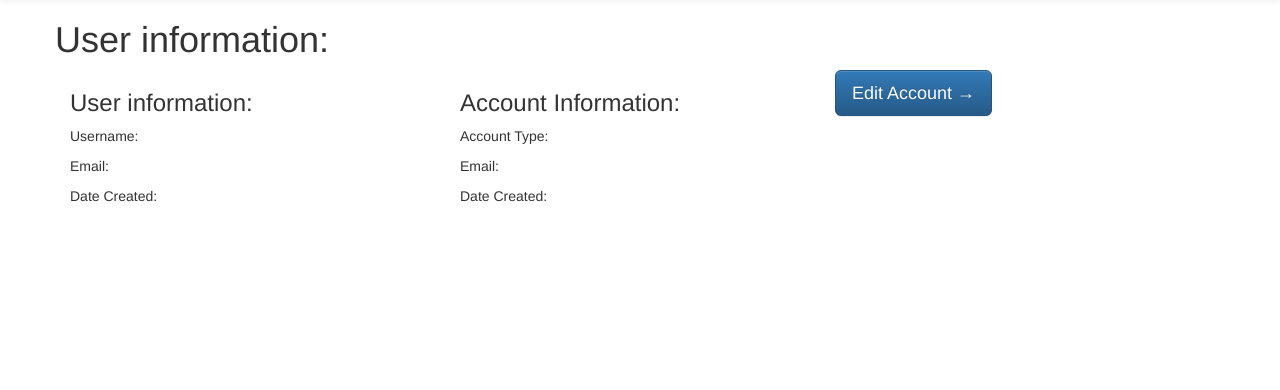
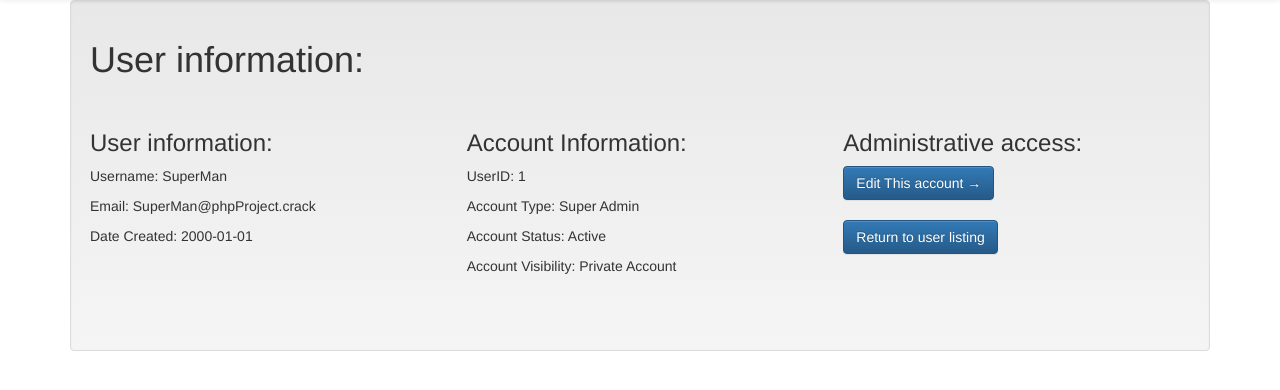
Before and after one commit to bkohler616/PhpLoginSys, a PHP site: page /User.php?UserID=1 in a window 1280 px wide. Shown: the part 51-441 px from the top of the page. Run offline with PHP 8.4, Linux system fonts and the light colour scheme; a user stored in the database is signed in; data comes from the database, SQL or seed files in the repository.

Commit message:
User page works for both user and admin sides. Moved salt creator to phpItems. Expanded phpItems classes to support returns. Changed superman's password and salt, as well as made him a real super-admin. logout now just starts a session, as it doesn't require anything else.

```diff
--- a/AccountEdit.php
+++ b/AccountEdit.php
@@ -38,7 +38,8 @@ require_once('phpItems.php'); ?>
             <div>
                 <input type="radio" name="accountVisibilityPublic" value=<?php AccountVisibility::PublicAccount ?>>
                 Visible to Other Users<br>
-                <input type="radio" name="accountVisibilityPrivate" value=<?php AccountVisibility::PublicAccount ?>> Not
+                <input type="radio" name="accountVisibilityPrivate" value=<?php AccountVisibility::PrivateAccount ?>>
+                Not
                 Visible to Other Users<br>
             </div>
 
--- a/Logout.php
+++ b/Logout.php
@@ -9,7 +9,7 @@
 /**
  * @param $_SESSION array - The session to destroy.
  */
-StartSessionSafely();
+session_start();
 $_SESSION = array();
 unset($_SESSION);
 session_destroy();
--- a/MainDatabase.sql
+++ b/MainDatabase.sql
@@ -64,9 +64,9 @@ CREATE TABLE Users (
 
 #Generate the super user.
 INSERT INTO Users (AccountTypeID, Username, Email, PasswordHash, PasswordSalt, AccountStatusID, AccountVisibilityID, DateCreated)
-VALUES (3, 'SuperMan', 'SuperMan@phpProject.crack',
-        '794d4b0fb26f63ed17db55b61dc269b36709a6326a5edd0b1d836da50b0ad9d6',
-        'FGHruFkles', 4, 1, '2000-1-1');
+VALUES (4, 'SuperMan', 'SuperMan@phpProject.crack',
+        '7947c5b676fb48dc824e0c9f751b27bc775c4343edc9bc4d0c7602c43c29990e',
+        'j?(,9F7RbT', 1, 1, '2000-1-1');
 
 CREATE TABLE LoginAction (
   LoginActionID INT AUTO_INCREMENT NOT NULL,
--- a/SignUp.php
+++ b/SignUp.php
@@ -99,11 +99,6 @@ RedirectIfLoggedIn();
      * Return - Type: String
      *          Value: The salt in a string form.
      */
-    function passwordSalt()
-    {
-        $salt = chr(mt_rand(33, 126)) . chr(mt_rand(33, 126)) . chr(mt_rand(33, 126)) . chr(mt_rand(33, 126)) . chr(mt_rand(33, 126)) . chr(mt_rand(33, 126)) . chr(mt_rand(33, 126)) . chr(mt_rand(33, 126)) . chr(mt_rand(33, 126)) . chr(mt_rand(33, 126));
-        return $salt;
-    }
 
     ?>
     <form class="form-signin" method="post">
--- a/User.php
+++ b/User.php
@@ -1,6 +1,5 @@
 <?php
 $activePage = "User";
-
 /**
  * Created by PhpStorm.
  * User: bkohler
@@ -10,13 +9,23 @@ $activePage = "User";
 require_once('phpItems.php');
 StartSessionSafely();
 $allowedAccess = false;
+$adminAccess = false;
+$IsOwnPage = false;
 
 if(isset($_GET['UserID']))
 {
 
-    if(isset($_SESSION['UserID']) && $_SESSION['UserID'] == $_GET['UserID'])
+    if ((isset($_SESSION['UserID']) && $_SESSION['UserID'] == $_GET['UserID']))
     {
         $allowedAccess = true;
+        $IsOwnPage = true;
+        $activePage = "OwnUser";
+        if ($_SESSION['AccountTypeID'] == AccountType::Administrator || $_SESSION['AccountTypeID'] == AccountType::SuperAdministrator) {
+            $adminAccess = true;
+        }
+    } elseif (isset($_SESSION['UserID']) && ($_SESSION['AccountTypeID'] == AccountType::Administrator || $_SESSION['AccountTypeID']) == AccountType::SuperAdministrator) {
+        $allowedAccess = true;
+        $adminAccess = true;
     }
     else {
         $query = mysqli_query($connection, "SELECT AccountVisibilityID FROM Users WHERE UserID = " . $_SESSION['UserID']);
@@ -40,7 +49,7 @@ if(isset($_GET['UserID']))
 
 //Should be able to see information now. Spool up info.
 
-$query = mysqli_query($connection, "SELECT UserID, AccountTypeID, Username, Email, AccountStatusID, AccountVisibilityID, DateCreated FROM Users WHERE" . $_SESSION['UserID']);
+$query = mysqli_query($connection, "SELECT UserID, AccountTypeID, Username, Email, AccountStatusID, AccountVisibilityID, DateCreated FROM Users WHERE UserID = " . $_SESSION['UserID']);
 if (!$query || !isset($query)) die($connection->error);
 $data = $query->fetch_assoc();
 ?>
@@ -64,20 +73,34 @@ $data = $query->fetch_assoc();
 <body>
 <?php require_once("NavBar.php"); ?>
 <div class="container">
-    <div class="row">
+    <div class="well">
         <h1>User information:</h1>
-        <a class="btn btn-primary btn-lg" href="AccountEdit.php" role="button">Edit Account &rightarrow;</a>
-        <div class="col-md-4">
-            <h3>User information:</h3>
-            <p>Username: <?php $data['Username'] ?></p>
-            <p>Email: <?php $data['Email'] != "" ?$data['Email'] : "Not setup"  ?></p>
-            <p>Date Created: <?php $data['DateCreated'] ?></p>
-        </div>
-        <div class="col-md-4">
-            <h3>Account Information:</h3>
-            <p>Account Type: <?php $data['Username'] ?></p>
-            <p>Email: <?php $data['Email'] != "" ?$data['Email'] : "Not setup"  ?></p>
-            <p>Date Created: <?php $data['DateCreated'] ?></p>
+        <br/>
+        <div class="row">
+            <div class="col-md-4">
+                <h3>User information:</h3>
+                <p>Username: <?php echo $data['Username'] ?></p>
+                <p>Email: <?php echo $data['Email'] != "" ? $data['Email'] : "Not setup" ?></p>
+                <p>Date Created: <?php echo $data['DateCreated'] ?></p>
+            </div>
+            <div class="col-md-4">
+                <h3>Account Information:</h3>
+                <p>UserID: <?php echo $data['UserID'] ?></p>
+                <p>Account Type: <?php echo AccountType::GetAccountType($data['AccountTypeID']) ?></p>
+                <p>Account Status: <?php echo AccountStatus::GetAccountStatus($data['AccountStatusID']) ?></p>
+                <p>Account
+                    Visibility: <?php echo AccountVisibility::GetAccountVisibility($data['AccountVisibilityID']) ?></p>
+            </div>
+            <div class="col-md-4">
+                <?php if ($adminAccess) {
+                    echo "<h3>Administrative access: </h3>";
+                    echo "<a class='btn btn-primary' href='./AccountEdit.php?UserID=" . $data['UserID'] . "'>Edit This account &rightarrow;</a></br></br>";
+                    echo "<a class='btn btn-primary' href='./UserListing.php'>Return to user listing</a>";
+                } else if ($IsOwnPage) {
+                    echo "<a class='btn btn-primary' href='./AccountEdit?UserID=" . $data['UserID'] . "'>Edit This account &rightarrow;</a>";
+                }
+                ?>
+            </div>
         </div>
     </div>
 </div>
--- a/phpItems.php
+++ b/phpItems.php
@@ -3,6 +3,7 @@ $connection = new mysqli("localhost", "root", "", "phpproject");
 
 $passwordRegex = "/^(?=.*[\\p{Ll}])(?=.*[\\p{Lu}])(?=.*\\d)(?=.*[.?~!@#$%^;*])[\\p{L}\\d\\.?~!@#$%^;*]{8,}/";
 $usernameRegex = "/^(?=.*[a-zA-Z]{1,})(?=.*[\\d]{0,})[a-zA-Z0-9]{5,30}$/";
+$emailRegex = "^([a-z0-9_\\.-]+\\@[\\da-z\\.-]+\\.[a-z\\.]{2,6})$";
 
 /**
  * This will start a session with the username given. Will grab the userID
@@ -11,7 +12,7 @@ $usernameRegex = "/^(?=.*[a-zA-Z]{1,})(?=.*[\\d]{0,})[a-zA-Z0-9]{5,30}$/";
  */
 function Login($username, $connection)
 {
-    $query = mysqli_query($connection, "SELECT * FROM Users WHERE Username = '$username'");
+    $query = mysqli_query($connection, "SELECT UserID, Username, AccountTypeID, AccountStatusID FROM Users WHERE Username = '$username'");
     if (!$query || !isset($query)) die($connection->error);
     $data = $query->fetch_assoc();
     $_SESSION['UserID'] = $data['UserID'];
@@ -21,12 +22,25 @@ function Login($username, $connection)
     header('Location: /PhpLoginSys/Index.php');
 }
 
+function passwordSalt()
+{
+    $salt = chr(mt_rand(33, 126)) . chr(mt_rand(33, 126)) . chr(mt_rand(33, 126)) . chr(mt_rand(33, 126)) . chr(mt_rand(33, 126)) . chr(mt_rand(33, 126)) . chr(mt_rand(33, 126)) . chr(mt_rand(33, 126)) . chr(mt_rand(33, 126)) . chr(mt_rand(33, 126));
+    return $salt;
+}
+
+/**
+ * Start the session, ensuring that the session isn't already started.
+ */
 function StartSessionSafely()
 {
     if (session_status() != PHP_SESSION_ACTIVE)
         session_start();
 }
 
+/**
+ * If Userid is set, then assume we are logged in.
+ * @return bool true if logged in.
+ */
 function IsLoggedIn()
 {
     StartSessionSafely();
@@ -35,14 +49,28 @@ function IsLoggedIn()
     return false;
 }
 
+/**
+ * Redirect to the homepage.
+ */
 function RedirectToHome(){
     header('Location: /PhpLoginSys/Index.php');
 }
 
+/**
+ * Redirect to the 404 page. Just used as general redirect for not found.
+ */
 function RedirectTo404(){
     header('Location: /PhpLoginSys/404.php');
 }
 
+function RedirectTo403($reasonOfRedirect)
+{
+    header('Location: /PhpLoginSys/403.php?Reason="' . $reasonOfRedirect . '"');
+}
+
+/**
+ * Redirect to home if already logged in. Useful for signin/singout.
+ */
 function RedirectIfLoggedIn()
 {
     StartSessionSafely();
@@ -51,12 +79,28 @@ function RedirectIfLoggedIn()
 }
 
 
+
 abstract class AccountType
 {
     const Standard = 1;
     const Banned = 2;
     const Administrator = 3;
     const SuperAdministrator = 4;
+
+    static function GetAccountType($accountToReturn)
+    {
+        switch ($accountToReturn) {
+            case AccountType::Standard:
+                return "Standard";
+            case AccountType::Banned:
+                return "Banned";
+            case AccountType::Administrator:
+                return "Administrator";
+            case AccountType::SuperAdministrator:
+                return "Super Admin";
+        }
+        return "error";
+    }
 }
 
 abstract class AccountStatus
@@ -66,20 +110,40 @@ abstract class AccountStatus
     const Suspended = 3;
     const Banned = 4;
     const Deleted = 5;
+
+    static function GetAccountStatus($statusToReturn)
+    {
+        switch ($statusToReturn) {
+            case AccountStatus::Active:
+                return "Active";
+            case AccountStatus::NotRegistered:
+                return "Not Registered";
+            case AccountStatus::Suspended:
+                return "Suspended";
+            case AccountStatus::Banned:
+                return "Banned";
+            case AccountStatus::Deleted:
+                return "Deleted";
+        }
+        return "error";
+    }
 }
 
 abstract class AccountVisibility
 {
     const PrivateAccount = 1;
     const PublicAccount = 2;
-}
 
-abstract class LoginAction
-{
-    const UserLoggedInSuccessfully = 1;
-    const UserLoggedOut = 2;
-    const UserSessionEnded = 3;
-    const AttemptedLoginBadPassword = 4;
+    static function GetAccountVisibility($visibilityToReturn)
+    {
+        switch ($visibilityToReturn) {
+            case AccountVisibility::PrivateAccount:
+                return "Private Account";
+            case AccountVisibility::PublicAccount:
+                return "Public Account";
+        }
+        return "error";
+    }
 }
 
 abstract class UserUpdateAction
@@ -93,4 +157,21 @@ abstract class UserUpdateAction
     const ChangedUsernamePasswordEmail = 7;
     const DeletedAccount = 8;
 }
+
+abstract class Errors
+{
+    const AdminOnly = 1;
+    const PrivateAccount = 2;
+
+    static function GetError($errorToReturn)
+    {
+        switch ($errorToReturn) {
+            case Errors::AdminOnly:
+                return "Admins are allowed there. Not standard users. Sorry.";
+            case Errors::PrivateAccount:
+                return "You attempted to access a private account. Sadly, you do not have the permissions for this";
+        }
+        return "error";
+    }
+}
 ?>
```
Also changed, not shown: 403.php (added, +37 -0 lines).
